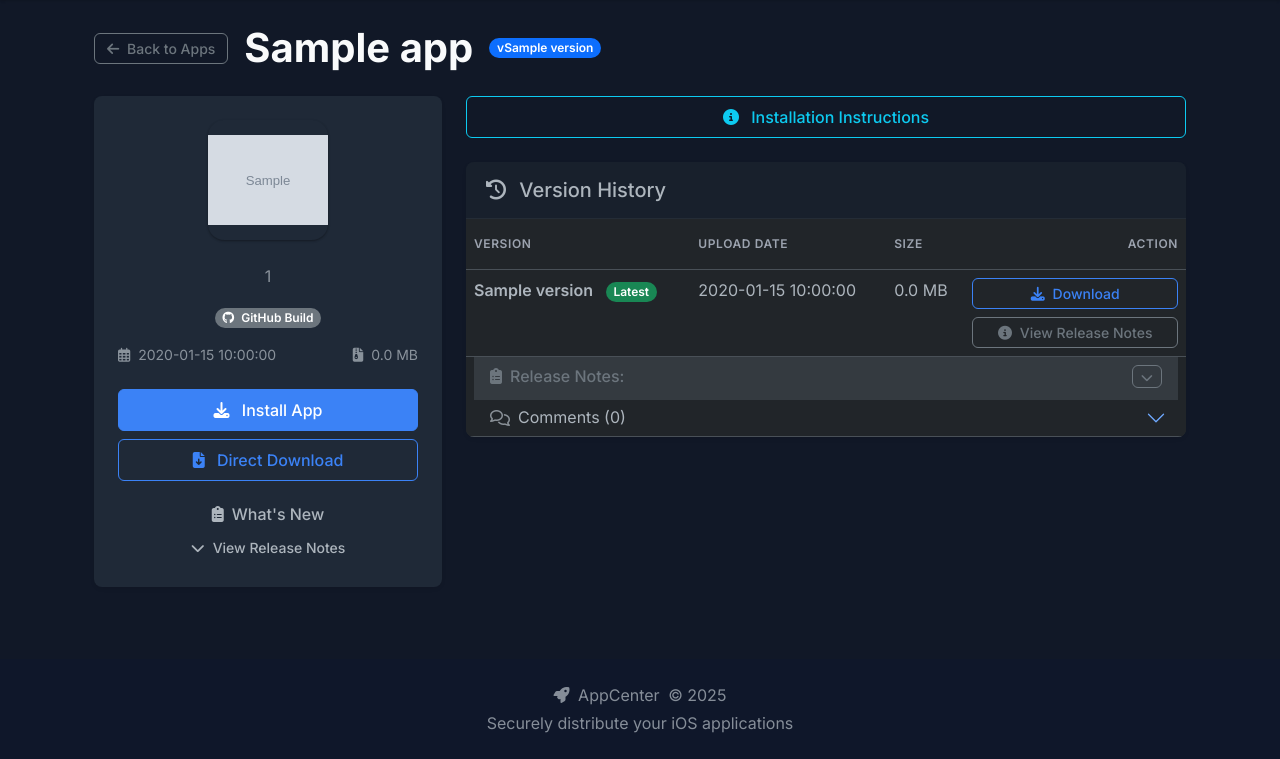
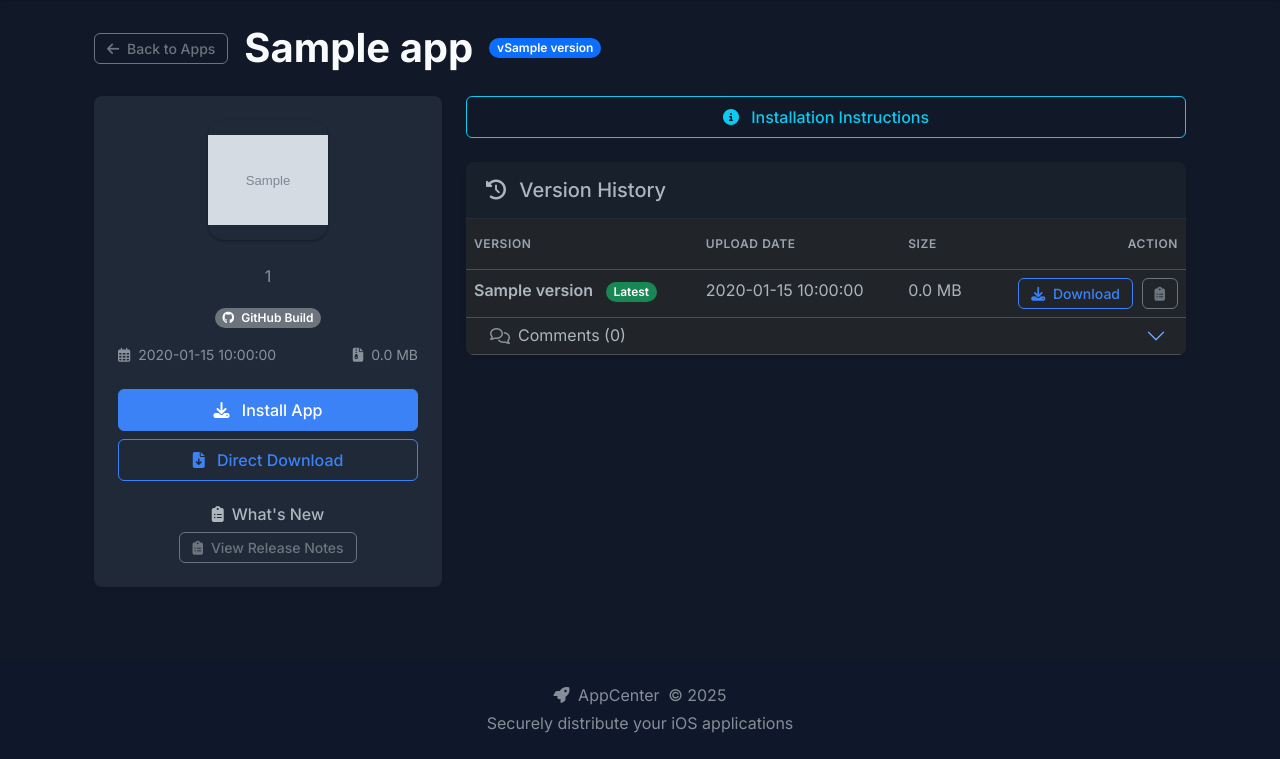
Before and after one commit to Nimesh-Srivastava/iOS-app-dist, a Flask app: page /app/1 in a window 1280 px wide. Shown: the part 70-829 px from the top of the page. Run offline with Flask 3, Linux system fonts and the light colour scheme; the visitor is signed in with stand-in values (Sample User, id 1); grey boxes marked "Sample" are stand-in pictures; a database or web service that is not in the repository returns one stand-in record (values such as "Sample title").

Commit message:
Release notes UI update

```diff
--- a/templates/app_detail.html
+++ b/templates/app_detail.html
@@ -181,17 +181,30 @@
 					<div class="mt-4">
 						<h6 class="mb-2"><i class="fas fa-clipboard-list me-2"></i>What's New</h6>
 						<button
-							class="btn btn-sm release-notes-btn mb-0 rounded-bottom-0"
+							class="btn btn-sm btn-outline-secondary"
 							type="button"
-							data-bs-toggle="collapse"
-							data-bs-target="#mainReleaseNotes"
-							aria-expanded="false"
-							aria-controls="mainReleaseNotes">
-							<i class="fas fa-chevron-down me-2"></i>View Release Notes
+							data-bs-toggle="modal"
+							data-bs-target="#mainReleaseNotesModal">
+							<i class="fas fa-clipboard-list me-2"></i>View Release Notes
 						</button>
-						<div class="collapse" id="mainReleaseNotes">
-							<div class="release-notes-content">
-								<p class="mb-0 small text-pre-wrap">{{ app.release_notes }}</p>
+
+						<!-- Main App Release Notes Modal -->
+						<div class="modal fade" id="mainReleaseNotesModal" tabindex="-1" aria-labelledby="mainReleaseNotesModalLabel" aria-hidden="true">
+							<div class="modal-dialog">
+								<div class="modal-content">
+									<div class="modal-header">
+										<h5 class="modal-title" id="mainReleaseNotesModalLabel">
+											<i class="fas fa-clipboard-list me-2"></i> Release Notes for {{ app.name }}
+										</h5>
+										<button type="button" class="btn-close" data-bs-dismiss="modal" aria-label="Close"></button>
+									</div>
+									<div class="modal-body">
+										<div class="text-pre-wrap">{{ app.release_notes }}</div>
+									</div>
+									<div class="modal-footer">
+										<button type="button" class="btn btn-secondary" data-bs-dismiss="modal">Close</button>
+									</div>
+								</div>
 							</div>
 						</div>
 					</div>
@@ -344,7 +357,6 @@
 										{% endif %}
 									</td>
 									<td class="text-end">
-										<div class="d-grid gap-2">
 										<a
 											href="{{ url_for('app.download_app', app_id=app.id, filename=version.filename) }}"
 											class="btn btn-sm btn-outline-primary"
@@ -352,41 +364,38 @@
 											<i class="fas fa-download me-1"></i>
 											Download
 										</a>
-											{% if app.release_notes %}
+										{% if version.release_notes %}
 										<button
-												class="btn btn-sm btn-outline-secondary"
 											type="button"
+											class="btn btn-sm btn-outline-secondary ms-1"
 											data-bs-toggle="modal"
-												data-bs-target="#releaseNotesModal">
-												<i class="fas fa-info-circle me-1"></i> View Release Notes
+											data-bs-target="#releaseNotesModal{{ loop.index }}"
+										>
+											<i class="fas fa-clipboard-list"></i>
 										</button>
 										{% endif %}
-										</div>
 									</td>
 								</tr>
-								<!-- Release Notes Row -->
+								<!-- Release Notes Modal -->
 								{% if version.release_notes %}
-								<tr>
-									<td colspan="4" class="border-0 py-0">
-										<div class="alert alert-light mb-0 rounded-0 py-2">
-											<h6 class="mb-1 text-secondary d-flex justify-content-between align-items-center">
-												<span><i class="fas fa-clipboard-list me-2"></i>Release Notes:</span>
-												<button
-													class="btn btn-sm btn-outline-secondary py-0 px-2"
-													type="button"
-													data-bs-toggle="collapse"
-													data-bs-target="#releaseNotes{{ loop.index }}"
-													aria-expanded="false"
-													aria-controls="releaseNotes{{ loop.index }}">
-													<i class="fas fa-chevron-down small"></i>
-												</button>
-											</h6>
-											<div class="collapse" id="releaseNotes{{ loop.index }}">
-												<p class="mb-0 small text-pre-wrap">{{ version.release_notes }}</p>
+								<div class="modal fade" id="releaseNotesModal{{ loop.index }}" tabindex="-1" aria-labelledby="releaseNotesModalLabel{{ loop.index }}" aria-hidden="true">
+									<div class="modal-dialog">
+										<div class="modal-content">
+											<div class="modal-header">
+												<h5 class="modal-title" id="releaseNotesModalLabel{{ loop.index }}">
+													<i class="fas fa-clipboard-list me-2"></i> Release Notes for v{{ version.version }}
+												</h5>
+												<button type="button" class="btn-close" data-bs-dismiss="modal" aria-label="Close"></button>
+											</div>
+											<div class="modal-body">
+												<div class="text-pre-wrap">{{ version.release_notes }}</div>
+											</div>
+											<div class="modal-footer">
+												<button type="button" class="btn btn-secondary" data-bs-dismiss="modal">Close</button>
 											</div>
 										</div>
-									</td>
-								</tr>
+									</div>
+								</div>
 								{% endif %}
 								<tr class="version-comments">
 									<td colspan="4" class="p-0">
@@ -666,26 +675,6 @@
 	</div>
 </div>
 
-<!-- Release Notes Modal -->
-<div class="modal fade" id="releaseNotesModal" tabindex="-1" aria-labelledby="releaseNotesModalLabel" aria-hidden="true">
-	<div class="modal-dialog modal-lg">
-		<div class="modal-content">
-			<div class="modal-header">
-				<h5 class="modal-title" id="releaseNotesModalLabel">
-					<i class="fas fa-clipboard-list me-2"></i> Release Notes for {{ app.name }}
-				</h5>
-				<button type="button" class="btn-close" data-bs-dismiss="modal" aria-label="Close"></button>
-			</div>
-			<div class="modal-body">
-				<p class="mb-0 small text-pre-wrap">{{ app.release_notes }}</p>
-			</div>
-			<div class="modal-footer">
-				<button type="button" class="btn btn-secondary" data-bs-dismiss="modal">Close</button>
-			</div>
-		</div>
-	</div>
-</div>
-
 <!-- JavaScript for comment replies -->
 {% block scripts %}
 <script>
```
Lines whose indentation alone changed are shown as unchanged.
